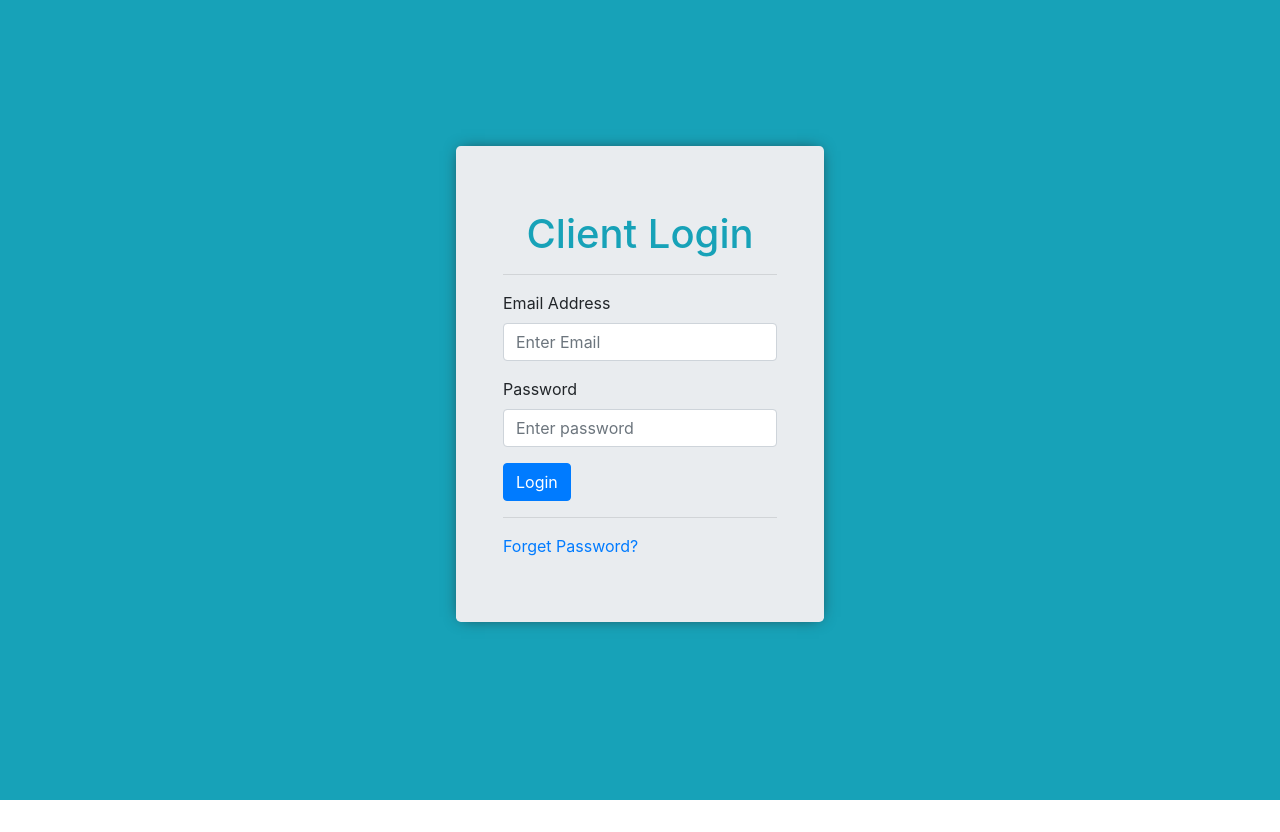
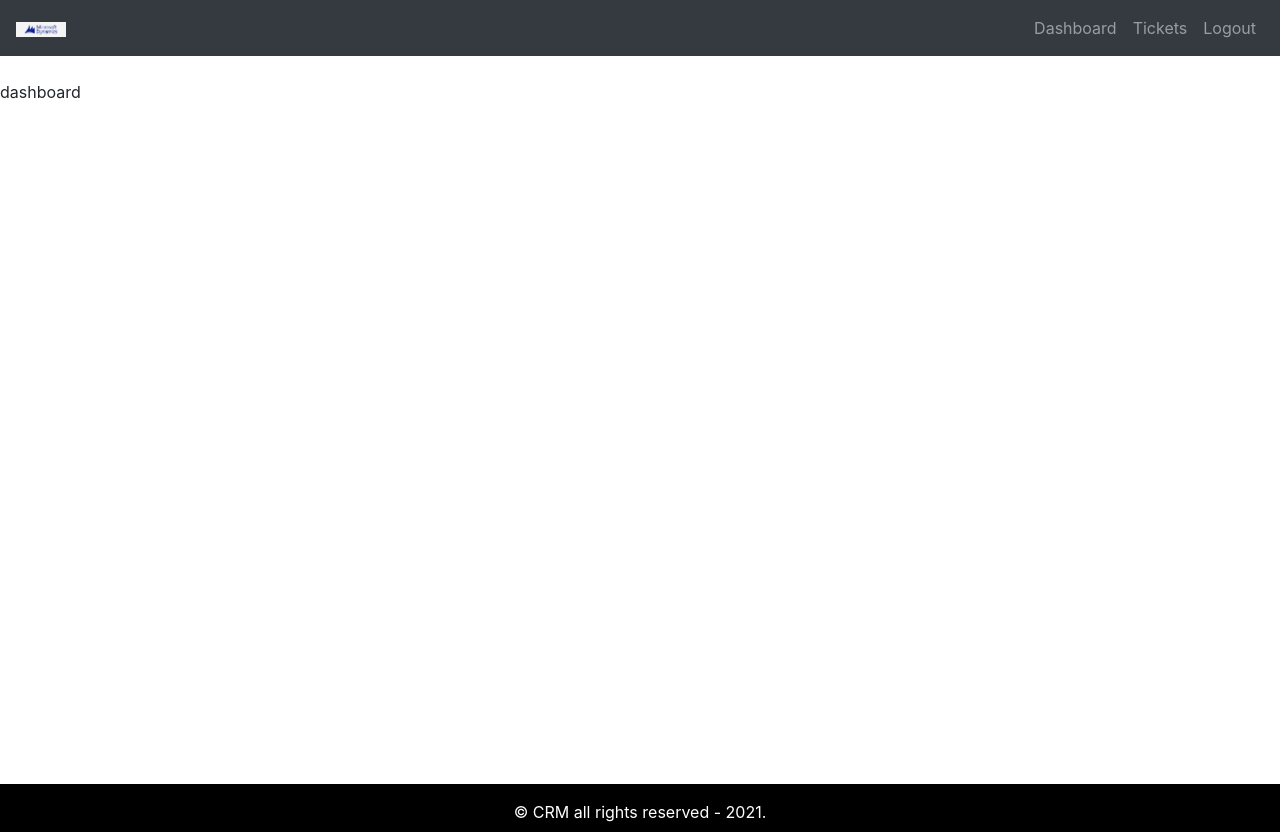
Before and after one commit to emilyzhanghan0104/crm-frontend, a React (Create React App) app: page / in a window 1280 px wide. Before the commit the page ends 800 px from the top, so only its background shows below. Built offline with nearby package versions, Linux system fonts and the light colour scheme.

Commit message:
add layout component

```diff
--- a/src/App.css
+++ b/src/App.css
@@ -0,0 +1,24 @@
+.default-layout {
+  display: grid;
+  grid-template-rows: 80px auto 3rem;
+  grid-template-areas:
+    'header'
+    'main'
+    'footer';
+}
+
+header {
+  grid-area: header;
+}
+
+main {
+  grid-area: main;
+  min-height: 88vh;
+}
+
+footer {
+  grid-area: footer;
+  background-color: black;
+  padding: 1rem;
+  color: white;
+}
--- a/src/App.js
+++ b/src/App.js
@@ -1,11 +1,13 @@
 import React from 'react';
+
 import './App.css';
 import Entry from './pages/entry/Entry.page';
+import DefaultLayout from './layout/DefaultLayout';
 
 function App() {
   return (
     <div>
-      <Entry />
+      <DefaultLayout>dashboard</DefaultLayout>
     </div>
   );
 }
--- /dev/null
+++ b/src/layout/DefaultLayout.js
@@ -0,0 +1,23 @@
+import React from 'react';
+import PropTypes from 'prop-types';
+
+import Footer from './partials/Footer.comp';
+import Header from './partials/Header.comp';
+
+const DefaultLayout = ({ children }) => (
+  <div className="default-layout">
+    <header className="header">
+      <Header />
+    </header>
+    <main className="main">{children}</main>
+    <footer className="footer">
+      <Footer />
+    </footer>
+  </div>
+);
+
+DefaultLayout.propTypes = {
+  children: PropTypes.element.isRequired,
+};
+
+export default DefaultLayout;
--- /dev/null
+++ b/src/layout/partials/Footer.comp.js
@@ -0,0 +1,7 @@
+import React from 'react';
+
+const Footer = () => (
+  <div className="text-center copy-right">&copy; CRM all rights reserved - 2021.</div>
+);
+
+export default Footer;
--- /dev/null
+++ b/src/layout/partials/Header.comp.js
@@ -0,0 +1,21 @@
+import React from 'react';
+import { Navbar, Nav } from 'react-bootstrap';
+import logo from '../../assets/imgs/logo.png';
+
+const Header = () => (
+  <Navbar collapseOnSelect bg="dark" expand="md" variant="dark">
+    <Navbar.Brand>
+      <img src={logo} alt="logo" width="50px" />
+    </Navbar.Brand>
+    <Navbar.Toggle aria-controls="basic-navbar-nav" />
+    <Navbar.Collapse id="basic-navbar-nav">
+      <Nav className="ml-auto">
+        <Nav.Link href="/dashboard">Dashboard</Nav.Link>
+        <Nav.Link href="/tickets">Tickets</Nav.Link>
+        <Nav.Link href="/logout">Logout</Nav.Link>
+      </Nav>
+    </Navbar.Collapse>
+  </Navbar>
+);
+
+export default Header;
--- a/src/pages/entry/Entry.page.js
+++ b/src/pages/entry/Entry.page.js
@@ -1,8 +1,7 @@
-import './entry.styles.css';
-
 import React, { useState } from 'react';
 import { Jumbotron } from 'react-bootstrap';
 
+import './entry.styles.css';
 import LoginForm from '../../components/login/login.comp';
 import Reset from '../../components/password-reset/resetPassword';
 
```
Also changed, not shown: src/assets/imgs/logo.png (added).
